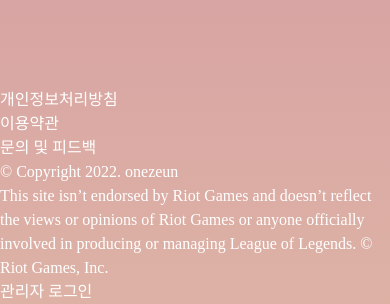
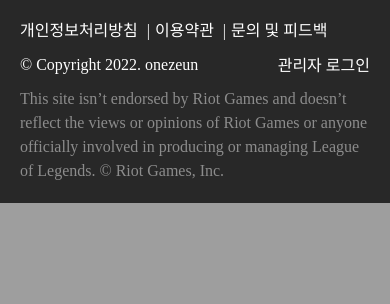
Before and after one commit to onezeun/TFT8, a PHP site: page / in a window 390 px wide. Shown: the part 5315-5619 px from the top of the page. After the commit the page ends 5518 px from the top, so only its background shows below. Run offline with PHP 8.4, Linux system fonts and the light colour scheme; some web fonts are replaced.

Commit message:
feat: 모바일 메인 UI

```diff
--- a/css/main.css
+++ b/css/main.css
@@ -355,24 +361,69 @@ h2 {
   background-color: #7d6391;
   border: none;
   border-radius: 10px;
-  z-index: 4;
+
 }
 
 .bot_bg_wrap {
+  width: 100%;
+  height: 100%;
+  position: absolute;
+  top:0;
+}
+
+.bot_bg {
+  height: 100%;
   position: relative;
 }
 
-.bot_bg_wrap img {
+.bot_bg img {
   width: 100%;
   position: absolute;
-  top: 20vh;
+  bottom: 0;
   left: 0;
 }
 
 .bot_bg_main{
-  z-index: 4;
+  z-index: 2;
 }
 
-.bot_bg_left, .bot_bg_right {
+.bot_bg_right, .bot_bg_left{
   z-index: 1;
 }
+
+.footer {
+  width: 100%;
+  height: 100%;
+  background: #282828;
+}
+
+.footer_wrap {
+  max-width: 640px;
+  margin: auto;
+  padding: 20px;
+  position: relative;
+}
+
+.footer_link_list {
+  display: flex;
+}
+
+.footer_link {
+  margin-bottom: 10px;
+}
+
+.footer_bar:after {
+  content:" | ";
+  margin:0 5px;
+}
+
+.footer_txt {
+  margin-top: 10px;
+  color: #8c8c8c
+}
+
+.admin {
+  position: absolute;
+  top: 55px;
+  right: 20px;
+}
--- a/index.html
+++ b/index.html
@@ -50,7 +50,6 @@
               </ul>
             </li>
           </ul>
-          </div>
         </div>
       </div>
     </header>
@@ -212,36 +211,42 @@
       </div>
 
       <div class="link_wrap">
+        <div class="link_txt">
           <p>지금<br>시작하세요</p>
           <button type="button" class="link_btn">무료로 플레이하기</button>
+        </div>
         <div class="bot_bg_wrap">
+          <div class="bot_bg">
             <img src="images/mainbg/layer-2.png" alt="전장" class="bot_bg_main">
             <img src="images/mainbg/layer-1.png" alt="왼쪽" class="bot_bg_left">
             <img src="images/mainbg/layer-3.png" alt="오른쪽" class="bot_bg_right">
             <img src="images/mainbg/layer-background.png" alt="뒷배경" class="bot_bg_back">
           </div>
         </div>
+      </div>
     </main>
 
     <!-- footer -->
     <footer id="footer" class="footer">
+      <div class="footer_wrap">
         <h2 class="hide">사이트 이용 안내</h2>
         <div class="footer_link">
-        <ul>
-          <li><a href="#">개인정보처리방침</a></li>
-          <li><a href="#">이용약관</a></li>
+          <ul class="footer_link_list">
+            <li class="footer_bar"><a href="#">개인정보처리방침</a></li>
+            <li class="footer_bar"><a href="#">이용약관</a></li>
             <li><a href="#">문의 및 피드백</a></li>
           </ul>
         </div>
 
         <p>© Copyright 2022. onezeun</p>
-      <p>
+        <p class="footer_txt">
           This site isn’t endorsed by Riot Games and doesn’t reflect
           the views or opinions of Riot Games or anyone officially
           involved in producing or managing League of Legends.
           © Riot Games, Inc.
         </p>
-      <a href="#">관리자 로그인</a>
+        <a href="#" class="admin">관리자 로그인</a>
+      </div>
     </footer>
   </div>
 </body>
```
Also changed, not shown: other parts of css/main.css (+22 -16 lines). Lines whose indentation alone changed are shown as unchanged.
